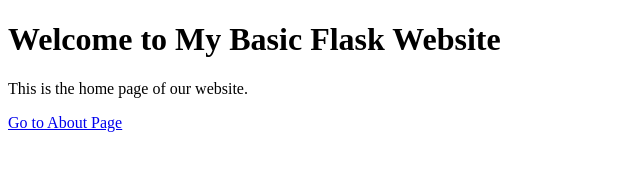
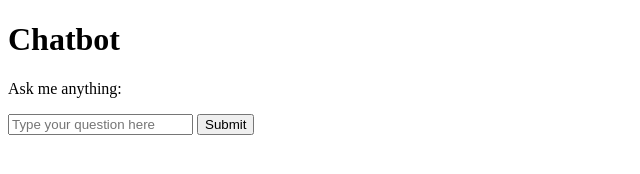
Before and after one commit to sai7-12/vercel, a plain HTML site: page webserver/templates/index.html in a window 1280 px wide. Shown: the whole page, without its empty margins (0-640 px from the left). Drawn offline with Linux system fonts and the light colour scheme.

Commit message:
Update index.html

```diff
--- a/webserver/templates/index.html
+++ b/webserver/templates/index.html
@@ -3,11 +3,46 @@
 <head>
   <meta charset="UTF-8">
   <meta name="viewport" content="width=device-width, initial-scale=1.0">
-  <title>Home Page</title>
+  <title>Chatbot</title>
+  <script>
+    async function sendQuery() {
+      const query = document.getElementById("query").value;
+      const responseDiv = document.getElementById("response");
+
+      if (!query) {
+        responseDiv.innerText = "Please enter a question.";
+        return;
+      }
+
+      responseDiv.innerText = "Generating response...";
+
+      try {
+        const res = await fetch("/chat", {
+          method: "POST",
+          headers: {
+            "Content-Type": "application/json"
+          },
+          body: JSON.stringify({ query })
+        });
+
+        const data = await res.json();
+
+        if (res.ok) {
+          responseDiv.innerText = data.response;
+        } else {
+          responseDiv.innerText = `Error: ${data.error}`;
+        }
+      } catch (error) {
+        responseDiv.innerText = `Error: ${error.message}`;
+      }
+    }
+  </script>
 </head>
 <body>
-  <h1>Welcome to My Basic Flask Website</h1>
-  <p>This is the home page of our website.</p>
-  <p><a href="/about">Go to About Page</a></p>
+  <h1>Chatbot</h1>
+  <p>Ask me anything:</p>
+  <input type="text" id="query" placeholder="Type your question here" />
+  <button onclick="sendQuery()">Submit</button>
+  <div id="response" style="margin-top: 20px; font-weight: bold;"></div>
 </body>
 </html>
```
